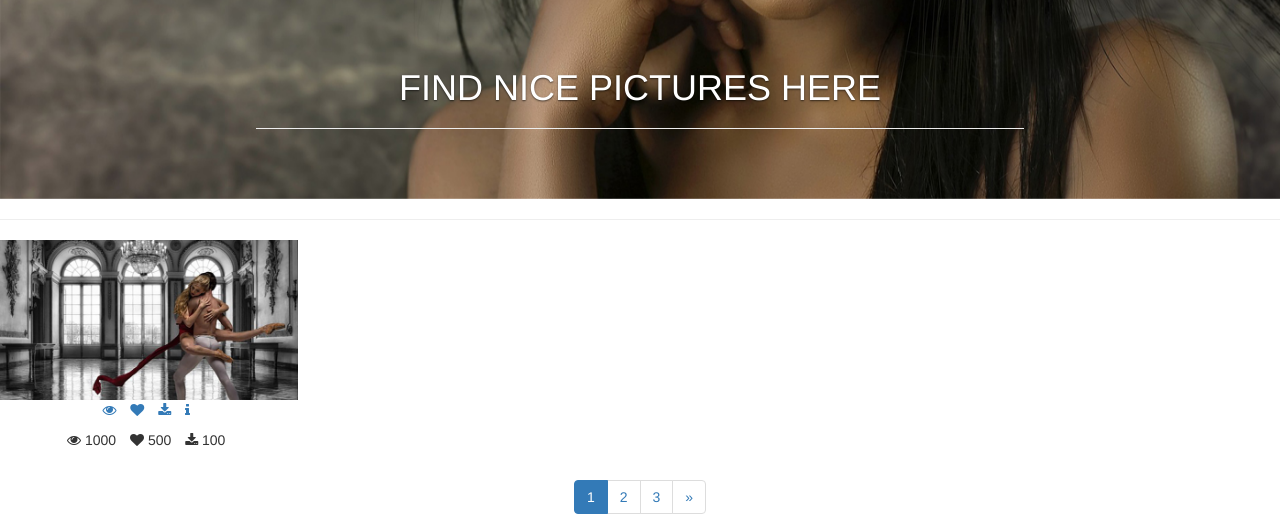
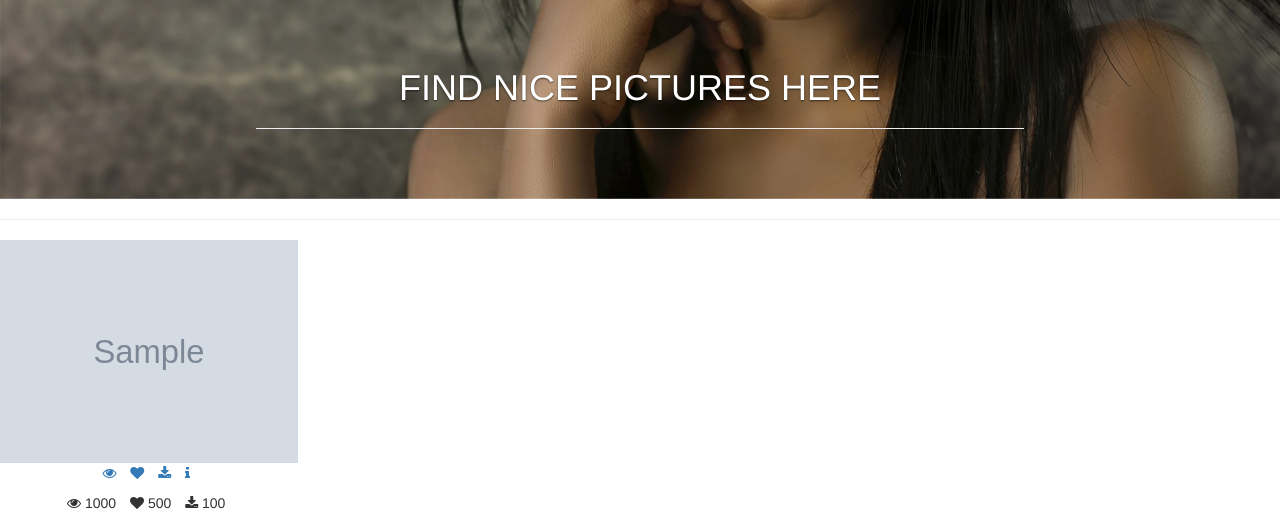
Before and after one commit to matin4815/SinSol, a Django app: a page that uses SinSol-project/templates/pages/index.html in a window 1280 px wide. Shown: the part 478-997 px from the top of the page. Run offline with Django 3.2, Linux system fonts and the light colour scheme; tables that the repository leaves empty hold one stand-in row (values such as "Sample post"); grey boxes marked "Sample" are stand-in pictures; parts of the project's set-up code (start-up, migrations or seed data) failed here and were passed over; some libraries are stand-ins or nearby versions.

Commit message:
added category views in temp

```diff
--- a/SinSol-project/templates/pages/index.html
+++ b/SinSol-project/templates/pages/index.html
@@ -21,21 +21,8 @@
       </div>
 
       <div id="index-body">
-      <!-- Pictures Navigation table -->
-        <div class="table-responsive">
-          <table class="table text-center">
-            <thead>
-              <tr>
-                {% if categories %}
-                  {% for category in categories %}
-                    <td><a class="link active" href="/{{ category.name }}" data-toggle="tab">{{ category.title }}</a></td>
-                  {% endfor %}
-                {% endif %}
-              </tr>
-            </thead>
-          </table>
-          <hr>
-        </div>
+      <!-- category navbar -->
+        {% include 'partials/_category-nav.html' %}
 
       <!-- Navigation Table Content -->
         <div class="tab-content">
@@ -43,14 +30,15 @@
         <!-- Category pictures -->
            <div id="category1" class="tab-pane active" >
               <div class="row popup-gallery">
+                {% for obj in object_list %}
                   <div class="col-xs-12 col-sm-6 col-md-3">
                   <div class="sol">
-                  <img class="img-responsive" src="{% static 'images/index/portfolio/1.jpg' %}" alt="First category picture">
+                    <img class="img-responsive" src="{{ obj.image.url }}" alt="First category picture">
                     <div class="behind">
                         <div class="head text-center">
                           <ul class="list-inline">
                             <li>
-                            <a class="gallery" href="{% static 'images/index/gallery/1.jpg' %}" data-toggle="tooltip" data-original-title="Quick View">
+                              <a class="gallery" href="{{ obj.image.url }}" data-toggle="tooltip" data-original-title="Quick View">
                                 <i class="fa fa-eye"></i>
                               </a>
                             </li>
@@ -81,6 +69,7 @@
                     </div>
                   </div>
                   </div>
+                {% endfor %}
               </div>
               <nav class="text-center">
                 <ul class="pagination">
--- /dev/null
+++ b/SinSol-project/templates/partials/_category-nav.html
@@ -0,0 +1,16 @@
+{% load static %}
+<!-- Pictures Navigation table -->
+<div class="table-responsive">
+  <table class="table text-center">
+    <thead>
+      <tr>
+        {% if categories %}
+          {% for category in categories %}
+            <td><a class="link active" href="{{ category.name }}" >{{ category.title }}</a></td>
+          {% endfor %}
+        {% endif %}
+      </tr>
+    </thead>
+  </table>
+  <hr>
+</div>
```
Lines whose indentation alone changed are shown as unchanged.
